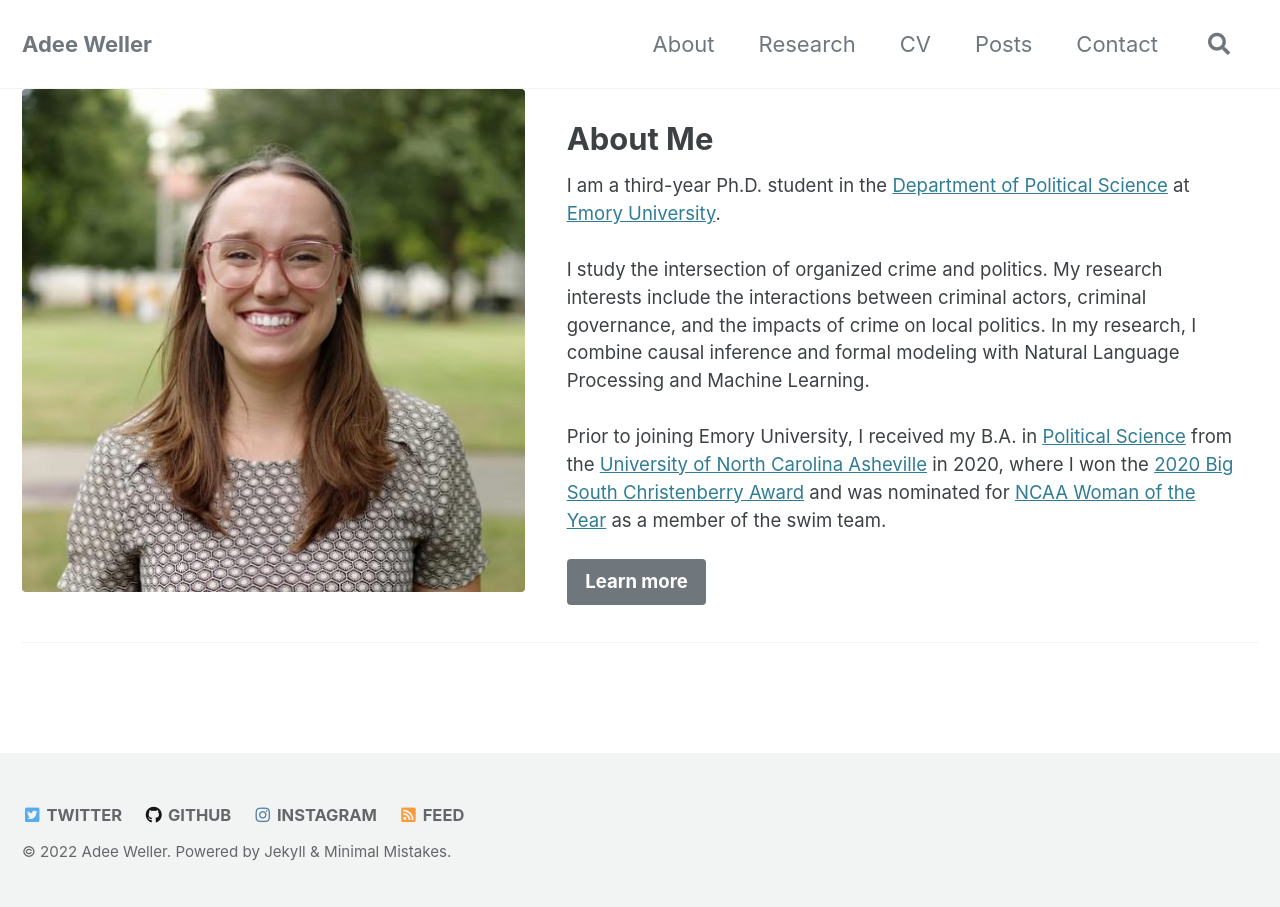
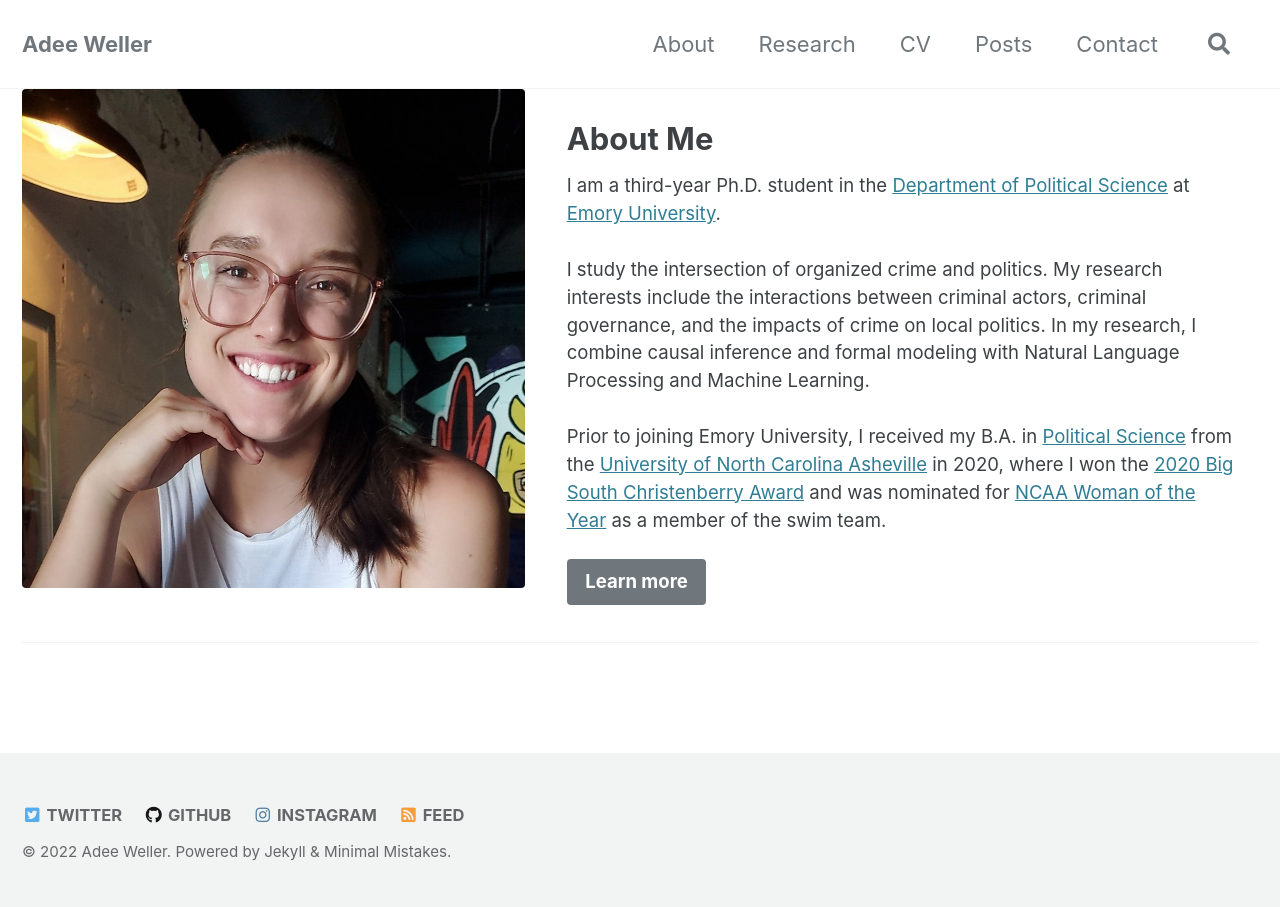
Before and after one commit to adeeweller/adeeweller.github.io, a Jekyll site: the page built from index.md, in a window 1280 px wide. Built offline with Jekyll 4.4.1, drawn with Linux system fonts in a browser that asks for light colours; cached includes are drawn as plain includes; the list of posts is cut into pages by our own code.

Commit message:
Update index.md

```diff
--- a/index.md
+++ b/index.md
@@ -10,7 +10,7 @@ header:
 # intro:
 #   - excerpt: ''
 feature_row:
-  - image_path: /assets/images/Adee_Weller_EMORY.jpg
+  - image_path: /assets/images/brewery_Charlotte_NC_2.jpg
     title: "About Me"
     excerpt: "I am a third-year Ph.D. student in the [Department of Political Science](http://polisci.emory.edu/home/index.html) at [Emory University](https://www.emory.edu/home/index.html). <br />  <br />
 
```
